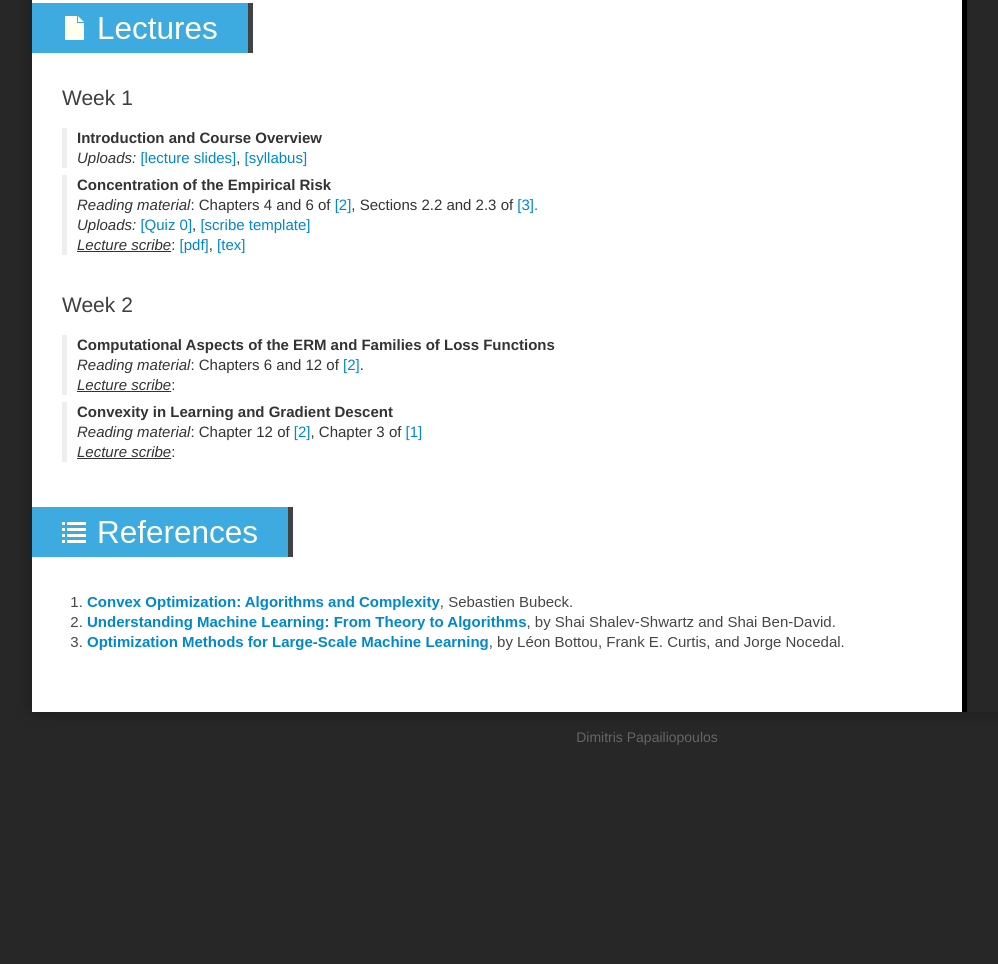
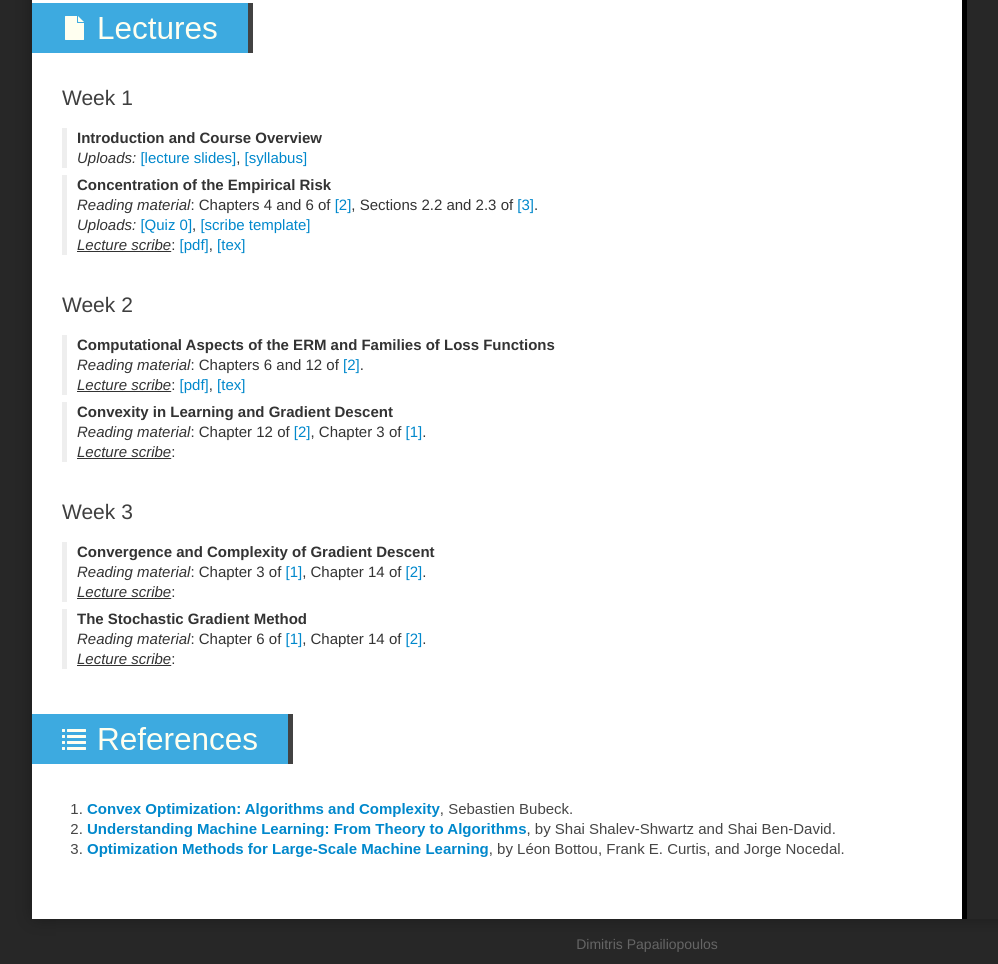
Before and after one commit to anadim/anadim.github.io, a plain HTML site: page 901.html in a window 1280 px wide. Shown: the part 719-1683 px from the top of the page, without its empty margins (3-1001 px from the left). Before the commit the page ends 1476 px from the top, so only its background shows below. Drawn offline with Linux system fonts and the light colour scheme; a web font is replaced by a local one.

Commit message:
lecture 5

```diff
--- a/901.html
+++ b/901.html
@@ -170,7 +170,7 @@
                                     <div class="paper-other">
                                         <i>Reading material</i>:
                                         Chapters 4 and 6 of <a href="http://www.cs.huji.ac.il/~shais/UnderstandingMachineLearning/index.html">[2]</a>,
-                                        Sections 2.2 and 2.3 of <a href="https://arxiv.org/pdf/1606.04838v1.pdf">[3].</a>
+                                        Sections 2.2 and 2.3 of <a href="https://arxiv.org/pdf/1606.04838v1.pdf">[3]</a>.
                                         </br>
                                         <i>Uploads:</i> <a href="http://papail.io/teaching/901/quiz0.pdf">[Quiz 0]</a>,
                                         <a href="http://papail.io/teaching/901/scribe_template.zip">[scribe template]</a>
@@ -201,6 +201,8 @@
                                         Chapters 6 and 12 of <a href="http://www.cs.huji.ac.il/~shais/UnderstandingMachineLearning/index.html">[2]</a>.
                                         </br>
                                         <i><u>Lecture scribe</u></i>:
+                                        <a href="http://papail.io/teaching/901/lecture03_scribe.pdf">[pdf]</a>,
+                                        <a href="http://papail.io/teaching/901/lecture03_scribe.tex">[tex]</a>
                                     </div>
                                     </li>
 
@@ -212,12 +214,46 @@
                                     <div class="paper-other">
                                         <i>Reading material</i>:
                                         Chapter 12 of <a href="http://www.cs.huji.ac.il/~shais/UnderstandingMachineLearning/index.html">[2]</a>,
-                                        Chapter 3 of <a href="http://research.microsoft.com/en-us/um/people/sebubeck/book.html">[1]</a>
+                                        Chapter 3 of <a href="http://research.microsoft.com/en-us/um/people/sebubeck/book.html">[1]</a>.
                                     </br>
                                         <i><u>Lecture scribe</u></i>:
                                     </div>
                                     </li>
 
+
+                                </ul>
+
+
+                            </br>
+                                <p style="font-size:21px; color: #3F3F3F; font-weight: normal; margin-top: 10px; margin-bottom: 20px;">Week 3</p>
+
+                                <ul class="papers">
+
+                                    <li>
+                                    <div class="paper-title">
+                                    Convergence and Complexity of Gradient Descent
+                                    </div>
+                                    <div class="paper-other">
+                                        <i>Reading material</i>:
+                                        Chapter 3 of <a href="http://research.microsoft.com/en-us/um/people/sebubeck/book.html">[1]</a>,
+                                        Chapter 14 of <a href="http://www.cs.huji.ac.il/~shais/UnderstandingMachineLearning/index.html">[2]</a>.
+                                        </br>
+                                        <i><u>Lecture scribe</u></i>:
+                                    </div>
+                                    </li>
+
+                                    <li>
+                                    <div class="paper-title">
+                                    The Stochastic Gradient Method
+                                    </div>
+                                    <div class="paper-other">
+                                        <i>Reading material</i>:
+                                        Chapter 6 of <a href="http://research.microsoft.com/en-us/um/people/sebubeck/book.html">[1]</a>,
+                                        Chapter 14 of <a href="http://www.cs.huji.ac.il/~shais/UnderstandingMachineLearning/index.html">[2]</a>.
+                                        </br>
+                                        <i><u>Lecture scribe</u></i>:
+                                    </div>
+                                    </li>
 
                                 </ul>
 
```
Also changed, not shown: 3 other files.
